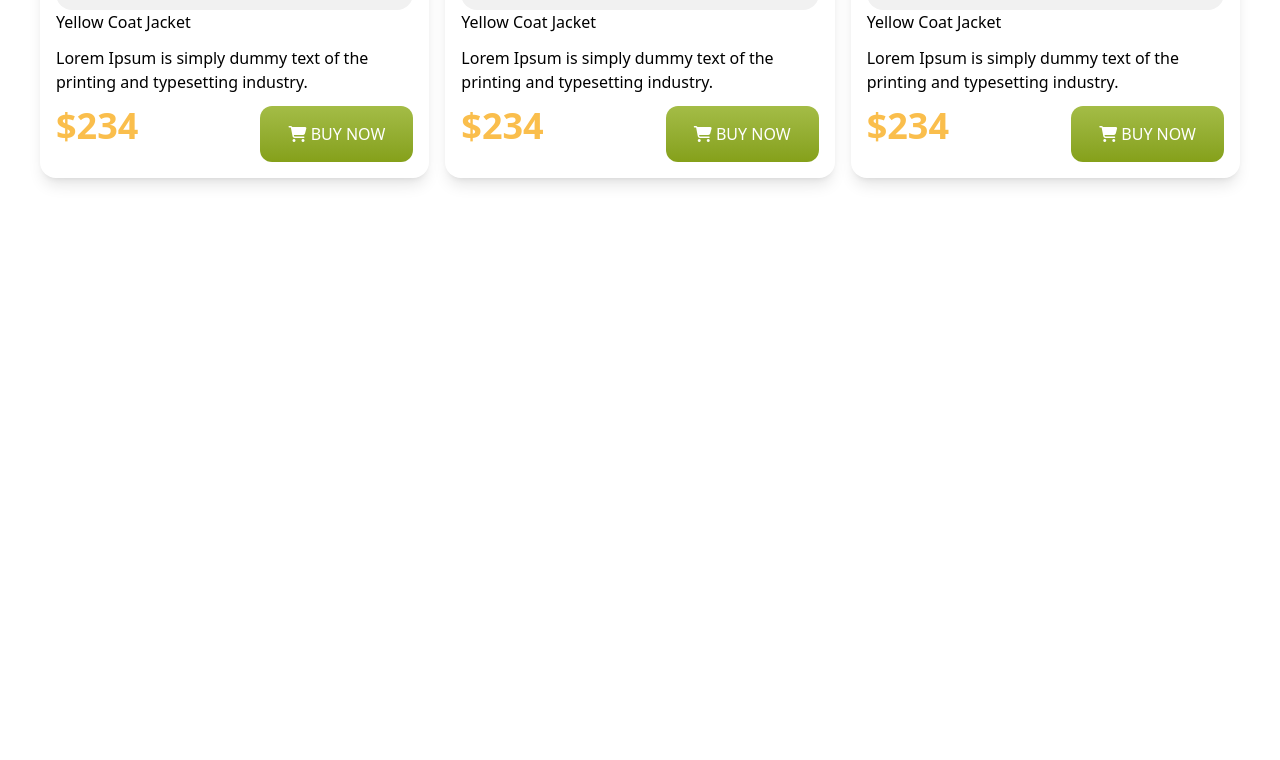
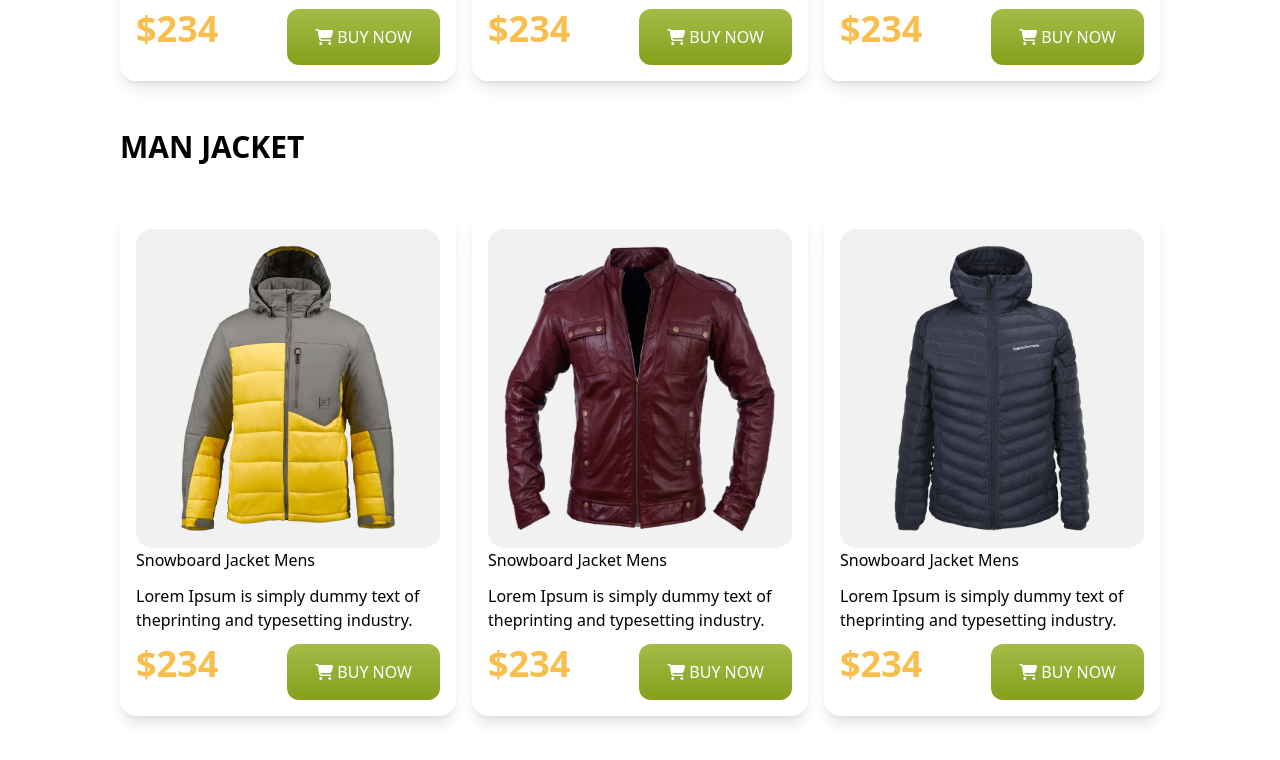
Before and after one commit to tonmoyth/penguin-fashion, a plain HTML site: page index.html in a window 1280 px wide. Shown: the part 1157-1917 px from the top of the page. Before the commit the page ends 1379 px from the top, so only its background shows below. Drawn offline with nearby package versions, Linux system fonts and the light colour scheme.

Commit message:
aded man jacket section

```diff
--- a/index.html
+++ b/index.html
@@ -8,7 +8,7 @@
     <script src="https://kit.fontawesome.com/2e1501671e.js" crossorigin="anonymous"></script>
 </head>
 <body>
-    <header class="px-4 md:px-10 py-11 bg-[#FFFBF0]">
+    <header class="px-4 md:px-10 lg:px-30 py-11 bg-[#FFFBF0]">
         <nav class="md:flex justify-between">
             <img src="icons/logo.png" alt="" class="md:w-2/6">
             <ul class="md:flex gap-x-11">
@@ -31,7 +31,9 @@
             </div>
         </div>
     </header>
-    <main class="px-4 md:px-10 py-11">
+    <main class="px-4 md:px-10 lg:px-30 py-11">
+       <!-- card container -->
+        <section>
             <h1 class="uppercase text-3xl font-bold mb-3">W0Man Jacket</h1>
             <div class="card-container grid gap-x-4 md:grid-cols-2 lg:grid-cols-3">
                 <div class="card shadow-lg p-4 rounded-2xl">
@@ -62,6 +64,40 @@
                        </div>
                 </div>
             </div>
+        </section>
+        <!-- man card container -->
+        <section>
+            <h1 class="text-3xl font-bold uppercase mt-12">Man Jacket</h1>
+            <div class="card-container grid md:grid-cols-2 lg:grid-cols-3 gap-x-4">
+                <div class="card shadow-lg p-4 mt-12 rounded-2xl">
+                    <img class="bg-[#F1F1F1] p-4 rounded-2xl" src="images/jacket-4.png" alt="">
+                    <h3 class="mb-3">Snowboard Jacket Mens</h3>
+                    <p class="mb-3">Lorem Ipsum is simply dummy text of theprinting and typesetting industry.</p>
+                    <div class="flex justify-between">
+                        <p class="text-4xl text-[#FABE4C] font-bold">$234</p>
+                        <button class="px-7 py-4 text-[#fff] rounded-xl bg-linear-to-b from-[#A4BC46] to-[#85A019]"><i class="fa-solid fa-cart-shopping"></i> BUY NOW</button>
+                       </div>
+                </div>
+                <div class="card shadow-lg p-4 mt-12 rounded-2xl">
+                    <img class="bg-[#F1F1F1] p-4 rounded-2xl" src="images/jacket-5.png" alt="">
+                    <h3 class="mb-3">Snowboard Jacket Mens</h3>
+                    <p class="mb-3">Lorem Ipsum is simply dummy text of theprinting and typesetting industry.</p>
+                    <div class="flex justify-between">
+                        <p class="text-4xl text-[#FABE4C] font-bold">$234</p>
+                        <button class="px-7 py-4 text-[#fff] rounded-xl bg-linear-to-b from-[#A4BC46] to-[#85A019]"><i class="fa-solid fa-cart-shopping"></i> BUY NOW</button>
+                       </div>
+                </div>
+                <div class="card shadow-lg p-4 mt-12 rounded-2xl">
+                    <img class="bg-[#F1F1F1] p-4 rounded-2xl" src="images/jacket-6.png" alt="">
+                    <h3 class="mb-3">Snowboard Jacket Mens</h3>
+                    <p class="mb-3">Lorem Ipsum is simply dummy text of theprinting and typesetting industry.</p>
+                    <div class="flex justify-between">
+                        <p class="text-4xl text-[#FABE4C] font-bold">$234</p>
+                        <button class="px-7 py-4 text-[#fff] rounded-xl bg-linear-to-b from-[#A4BC46] to-[#85A019]"><i class="fa-solid fa-cart-shopping"></i> BUY NOW</button>
+                       </div>
+                </div>
+            </div>
+        </section>
     </main>
     <footer>
 
```
Lines whose indentation alone changed are shown as unchanged.
